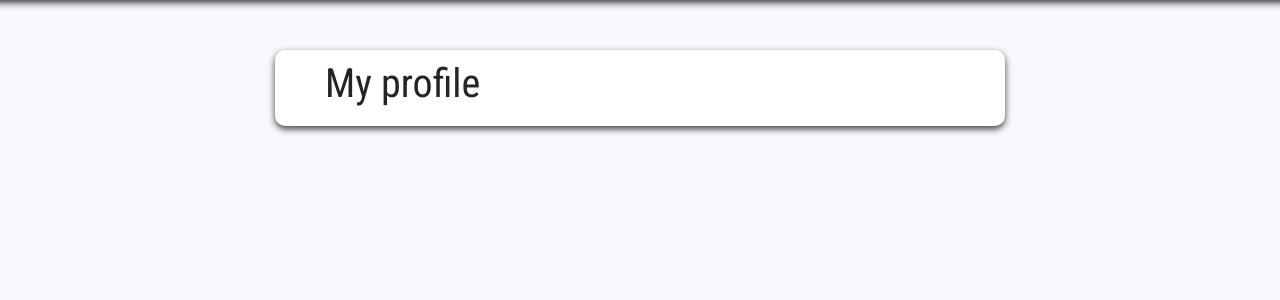
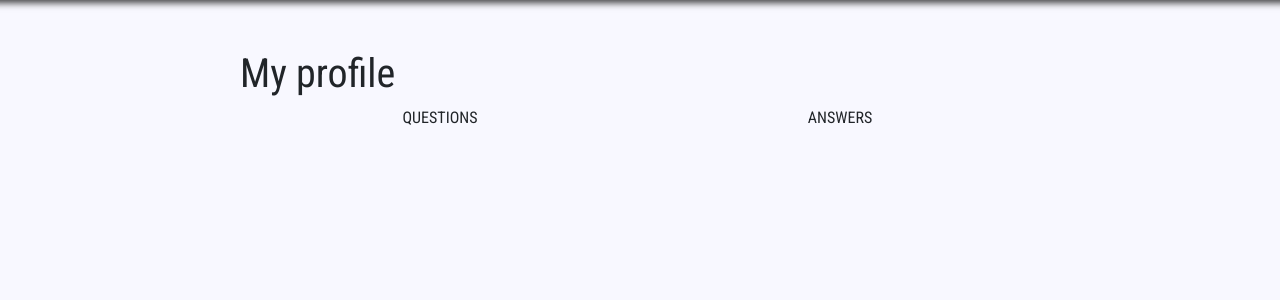
Before and after one commit to UB-ES-19/A2-StayUnderflow, a Django app: a page that uses templates/stay_underflow/profile.html in a window 1280 px wide. Shown: the part 71-371 px from the top of the page. Run offline with Django 3.2, Linux system fonts and the light colour scheme; data comes from the database, SQL or seed files in the repository; data that the repository does not hold is empty; some libraries are stand-ins or nearby versions.

Commit message:
Principi profile.html

```diff
--- a/StayUnderflow_WebApp/static/css/stayunderflow.css
+++ b/StayUnderflow_WebApp/static/css/stayunderflow.css
@@ -70,6 +70,19 @@ a:hover{
     padding-left: 32px;
 }
 
+/*PROFILE.HTML*/
+.profile:after{
+    content: "";
+    display: table;
+    clear: both;
+}
+
+.questions{
+    float: left;
+    width: 50%;
+    text-align: center;
+}
+
 /*NO HO SE NO HO HE FET JO*/
 .welcomeH1{
     color: #3A4145;
--- a/templates/stay_underflow/profile.html
+++ b/templates/stay_underflow/profile.html
@@ -6,10 +6,18 @@
 {% extends 'stay_underflow/base.html' %}
 
 {% block content %}
-    <div class="contentReg">
+    <div>
         <h1>My profile</h1>
+    </div>
+
+    <div class="profile">
+        <div class="questions">
+            QUESTIONS
+        </div>
+        <div class="questions">
+            ANSWERS
+        </div>
+    </div>
 
 
-    </div>
-
 {% endblock %}
```
